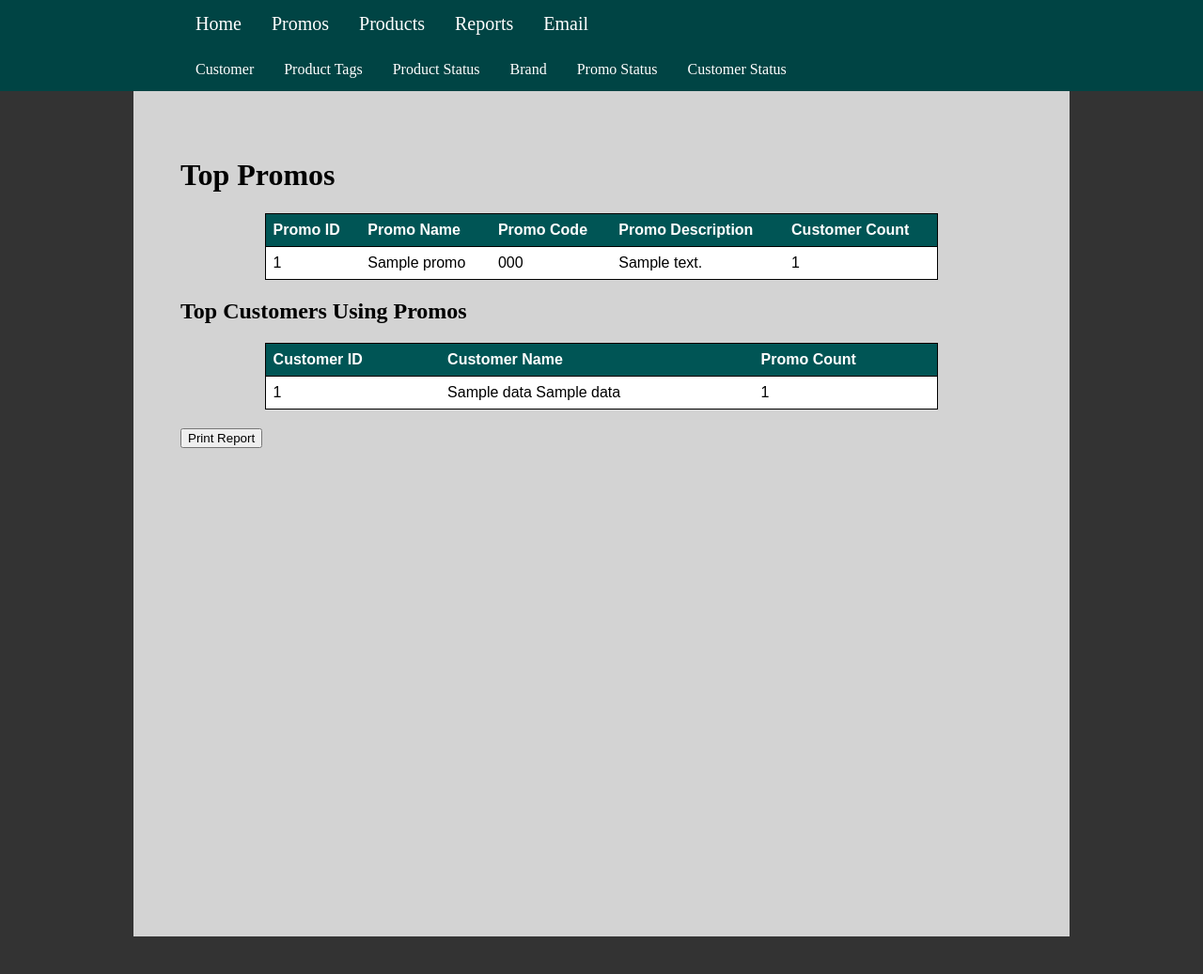
After one commit to BrettMeirhofer/CIS4375-Group3, a Django app: template Backend/group3site/jeans/templates/jeans/report.html in a window 1280 px wide. The commit adds this page. Shown: the top 1037 px of the page at 94% size. Run offline with Django 3.2, Linux system fonts and the light colour scheme; the template is opened without the code that fills it: most values are stand-ins (such as "Sample title", 1, 10 or a date in 2020).

Commit message:
Reports Functionality
Added the basic reports function, this included top promos being used by customers and top customers using promos. There is also a print reports function.

```diff
--- a/Backend/group3site/jeans/templates/jeans/jeanssite.html
+++ b/Backend/group3site/jeans/templates/jeans/jeanssite.html
@@ -273,7 +273,7 @@ tr th a:active { color: white !important; }
             <li class="navli"><a class="navlink bignav" href="{% url 'index'%}">Home</a></li>
             <li class="navli"><a class="navlink bignav" href="{% url 'listall' table='promo' %}">Promos</a></li>
             <li class="navli"><a class="navlink bignav" href="{% url 'listall' table='product'  %}">Products</a></li>
-            <li class="navli"><a class="navlink bignav" href="{% url 'index'%}">Reports</a></li>
+            <li class="navli"><a class="navlink bignav" href="{% url 'report'%}">Reports</a></li>
             <li class="navli"><a class="navlink bignav" href="{% url 'send_email'%}">Email</a></li>
         </ul>
         <ul class="navbar">
--- /dev/null
+++ b/Backend/group3site/jeans/templates/jeans/report.html
@@ -0,0 +1,56 @@
+{% extends "jeans/jeanssite.html" %}
+
+{% block extrabody %}
+    <h1>Top Promos</h1>
+    <table>
+        <thead>
+            <tr>
+                <th>Promo ID</th>
+                <th>Promo Name</th>
+                <th>Promo Code</th>
+                <th>Promo Description</th>
+                <th>Customer Count</th>
+            </tr>
+        </thead>
+        <tbody>
+            {% for item in top_promos %}
+                <tr>
+                    <td>{{ item.promo.id }}</td>
+                    <td>{{ item.promo.name }}</td>
+                    <td>{{ item.promo.code }}</td>
+                    <td>{{ item.promo.desc }}</td>
+                    <td>{{ item.customer_count }}</td>
+                </tr>
+            {% endfor %}
+        </tbody>
+    </table>
+    <h2>Top Customers Using Promos</h2>
+  <table>
+    <thead>
+      <tr>
+        <th>Customer ID</th>
+        <th>Customer Name</th>
+        <th>Promo Count</th>
+      </tr>
+    </thead>
+    <tbody>
+      {% for data in top_customers %}
+        <tr>
+          <td>{{ data.customer_id }}</td>
+          <td>{{ data.customer__first_name }} {{ data.customer__last_name }}</td>
+          <td>{{ data.promo_count }}</td>
+        </tr>
+      {% endfor %}
+    </tbody>
+  </table>
+  <button id="print-report-btn">Print Report</button>
+  <script>
+    document.getElementById('print-report-btn').addEventListener('click', function() {
+      window.print();
+    });
+  </script>  <script>
+    document.getElementById('print-report-btn').addEventListener('click', function() {
+      window.print();
+    });
+  </script>
+{% endblock %}
--- a/Backend/group3site/jeans/urls.py
+++ b/Backend/group3site/jeans/urls.py
@@ -58,5 +58,7 @@ urlpatterns = [
     path('graph', views.best_cust_month, name='graph'),
     path('graph2', views.best_promo_month, name='graph2'),
     path('graph3', views.uniq_cust_month, name='graph3'),
-    path('preview_promo/', views.preview_promo, name='preview_promo')
+    path('preview_promo/', views.preview_promo, name='preview_promo'),
+    path('report/', views.top_promos, name='report'),
+
 ]
```
Also changed, not shown: Backend/group3site/jeans/views.py (+17 -0 lines).
